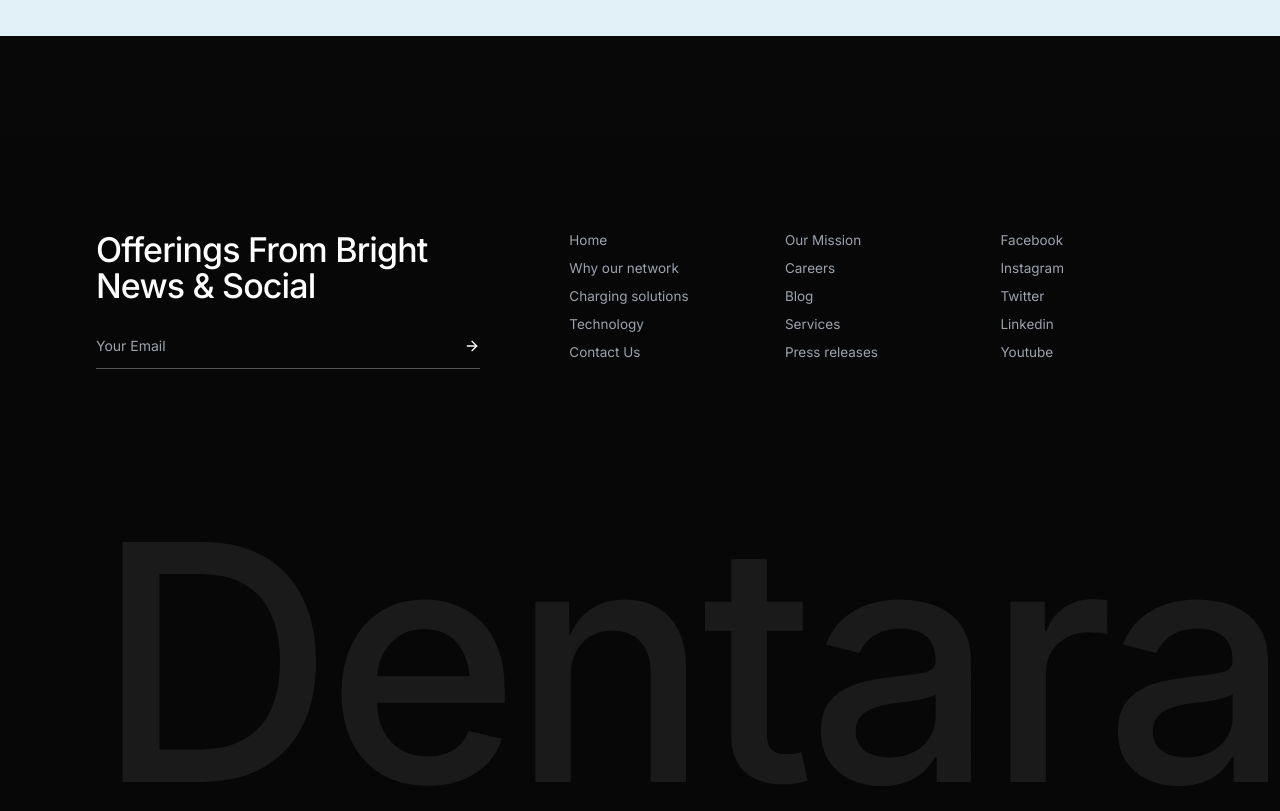
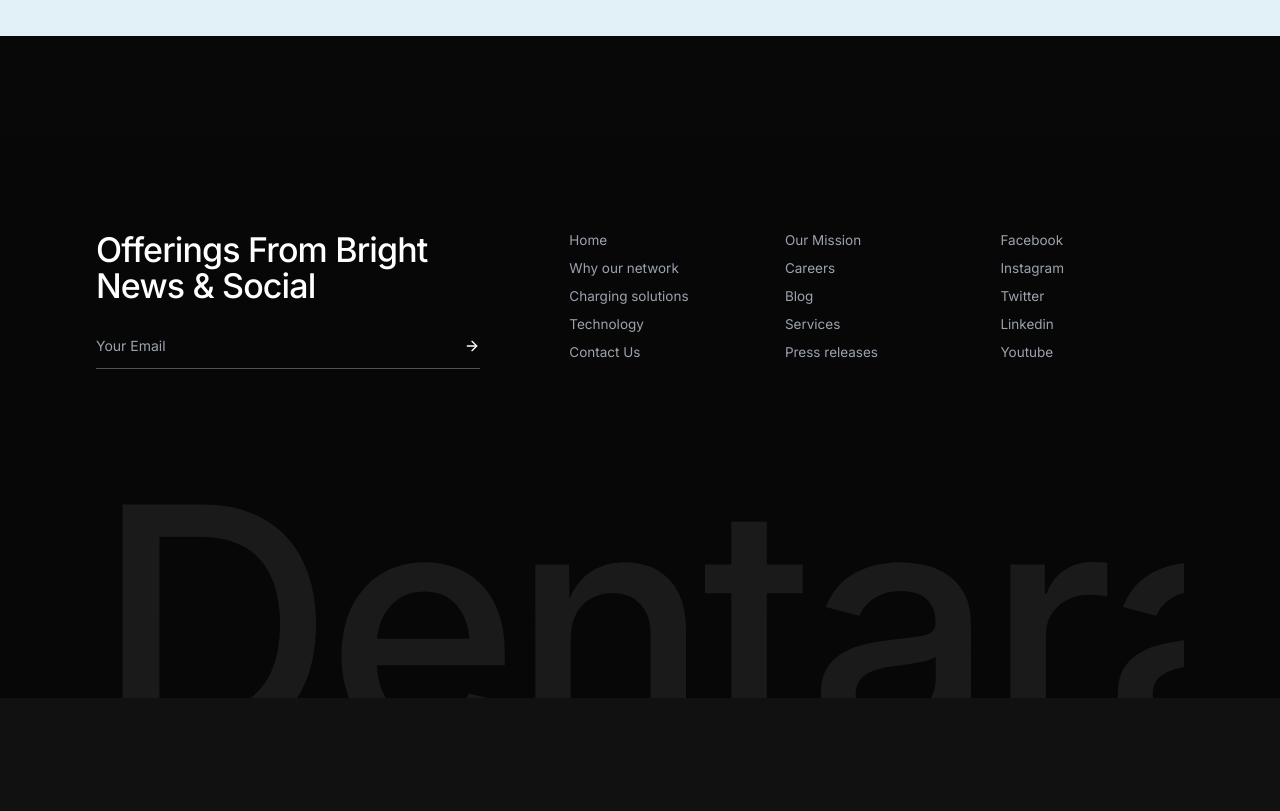
Before and after one commit to Anurag-lakra610/Dentara-, a React (Vite) app: page / in a window 1280 px wide. Shown: the part 4980-5791 px from the top of the page. After the commit the page ends 5678 px from the top, so only its background shows below. Built offline with nearby package versions, Linux system fonts and the light colour scheme.

Commit message:
Align Dentara watermark to bottom edge of footer and set 100px section gap

```diff
--- a/src/App.jsx
+++ b/src/App.jsx
@@ -730,7 +730,7 @@ export default function App() {
       </section>
 
       {/* GLOBAL FOOTER SECTION (Full Ratio Screen Width Black Background, 100px Gap Above) */}
-      <footer className="w-full bg-[#070707] text-white pt-14 sm:pt-20 lg:pt-24 pb-8 px-5 sm:px-10 md:px-14 lg:px-18 xl:px-24 overflow-hidden relative mt-[100px]">
+      <footer className="w-full bg-[#070707] text-white pt-14 sm:pt-20 lg:pt-24 pb-0 px-5 sm:px-10 md:px-14 lg:px-18 xl:px-24 overflow-hidden relative mt-[100px]">
         <div className="max-w-[1650px] mx-auto relative z-10">
 
           {/* Top Row: Left Email Newsletter + Right 3 Navigation Columns */}
@@ -795,9 +795,9 @@ export default function App() {
 
         </div>
 
-        {/* Bottom Watermark Branding Text - PERFECTLY CENTERED */}
-        <div className="w-full text-center pointer-events-none select-none pt-16 sm:pt-24 lg:pt-32 -mb-8 sm:-mb-12 lg:-mb-18">
-          <h1 className="text-[110px] sm:text-[190px] lg:text-[280px] xl:text-[330px] font-medium text-white/[0.08] tracking-tight leading-none text-center inline-block mx-auto">
+        {/* Bottom Watermark Branding Text - PERFECTLY CENTERED AND TOUCHING BOTTOM EDGE */}
+        <div className="w-full text-center pointer-events-none select-none pt-12 sm:pt-16 lg:pt-20 translate-y-[12%] sm:translate-y-[14%] lg:translate-y-[16%] overflow-hidden">
+          <h1 className="text-[110px] sm:text-[190px] lg:text-[280px] xl:text-[330px] font-medium text-white/[0.08] tracking-tight leading-[0.75] text-center inline-block mx-auto">
             Dentara
           </h1>
         </div>
```
